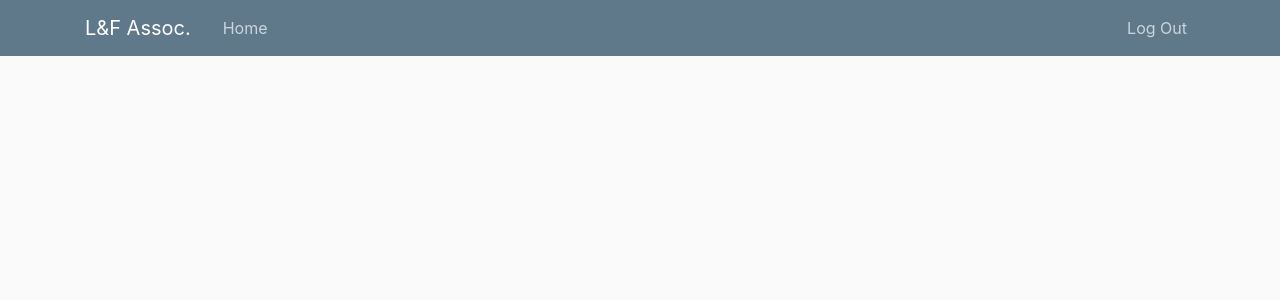
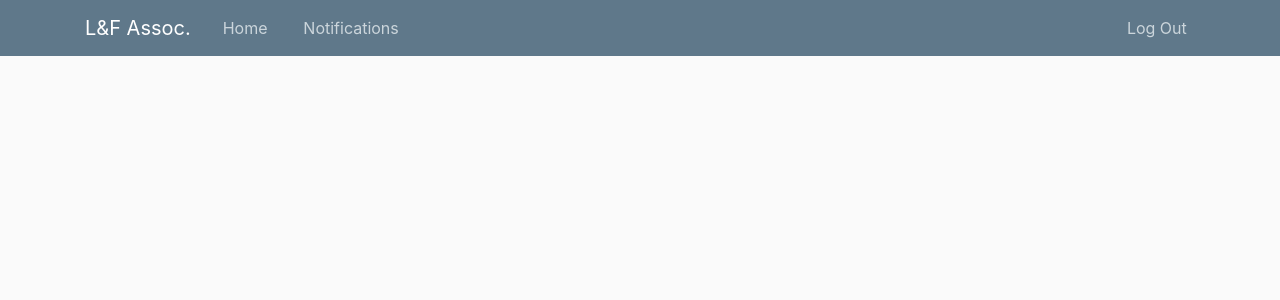
Before and after one commit to Harshitalakhotiya/LostAndFOund, a Django app: page /find_item in a window 1280 px wide. Shown: the top 300 px of the page. Run offline with Django 3.2, Linux system fonts and the light colour scheme; a user stored in the database is signed in; some libraries are stand-ins or nearby versions.

Commit message:
Navbar adjustment

```diff
--- a/found/templates/found/base.html
+++ b/found/templates/found/base.html
@@ -29,6 +29,46 @@
               <a class="nav-item nav-link" href="{% url 'l&f-home' %}">Home</a>
 
             </div>
+            {% if user.is_authenticated %}
+              <div class="navbar-nav mr-auto">
+                <a class="nav-item nav-link" href="{% url 'notifications' %}">Notifications</a>
+              </div>
+              <div class="navbar-nav mr-auto"></div>
+              <div class="navbar-nav mr-auto"></div>
+              <div class="navbar-nav mr-auto"></div>
+              <div class="navbar-nav mr-auto"></div>
+              <div class="navbar-nav mr-auto"></div>
+              <div class="navbar-nav mr-auto"></div>
+              <div class="navbar-nav mr-auto"></div>
+              <div class="navbar-nav mr-auto"></div>
+              <div class="navbar-nav mr-auto"></div>
+              <div class="navbar-nav mr-auto"></div>
+              <div class="navbar-nav mr-auto"></div>
+              <div class="navbar-nav mr-auto"></div>
+              <div class="navbar-nav mr-auto"></div>
+              <div class="navbar-nav mr-auto"></div>
+              <div class="navbar-nav mr-auto"></div>
+              <div class="navbar-nav mr-auto"></div>
+              <div class="navbar-nav mr-auto"></div>
+              <div class="navbar-nav mr-auto"></div>
+              <div class="navbar-nav mr-auto"></div>
+              <div class="navbar-nav mr-auto"></div>
+              <div class="navbar-nav mr-auto"></div>
+              <div class="navbar-nav mr-auto"></div>
+              <div class="navbar-nav mr-auto"></div>
+              <div class="navbar-nav mr-auto"></div>
+              <div class="navbar-nav mr-auto"></div>
+              <div class="navbar-nav mr-auto"></div>
+              <div class="navbar-nav mr-auto"></div>
+              <div class="navbar-nav mr-auto"></div>
+              <div class="navbar-nav mr-auto"></div>
+              <div class="navbar-nav mr-auto"></div>
+              <div class="navbar-nav mr-auto"></div>
+              <div class="navbar-nav mr-auto"></div>
+              <div class="navbar-nav mr-auto"></div>
+              <div class="navbar-nav mr-auto"></div>
+              <div class="navbar-nav mr-auto"></div>
+            {% endif %}
             <!-- Navbar Right Side -->
             <div class="navbar-nav">
               {% if user.is_authenticated %}
```
